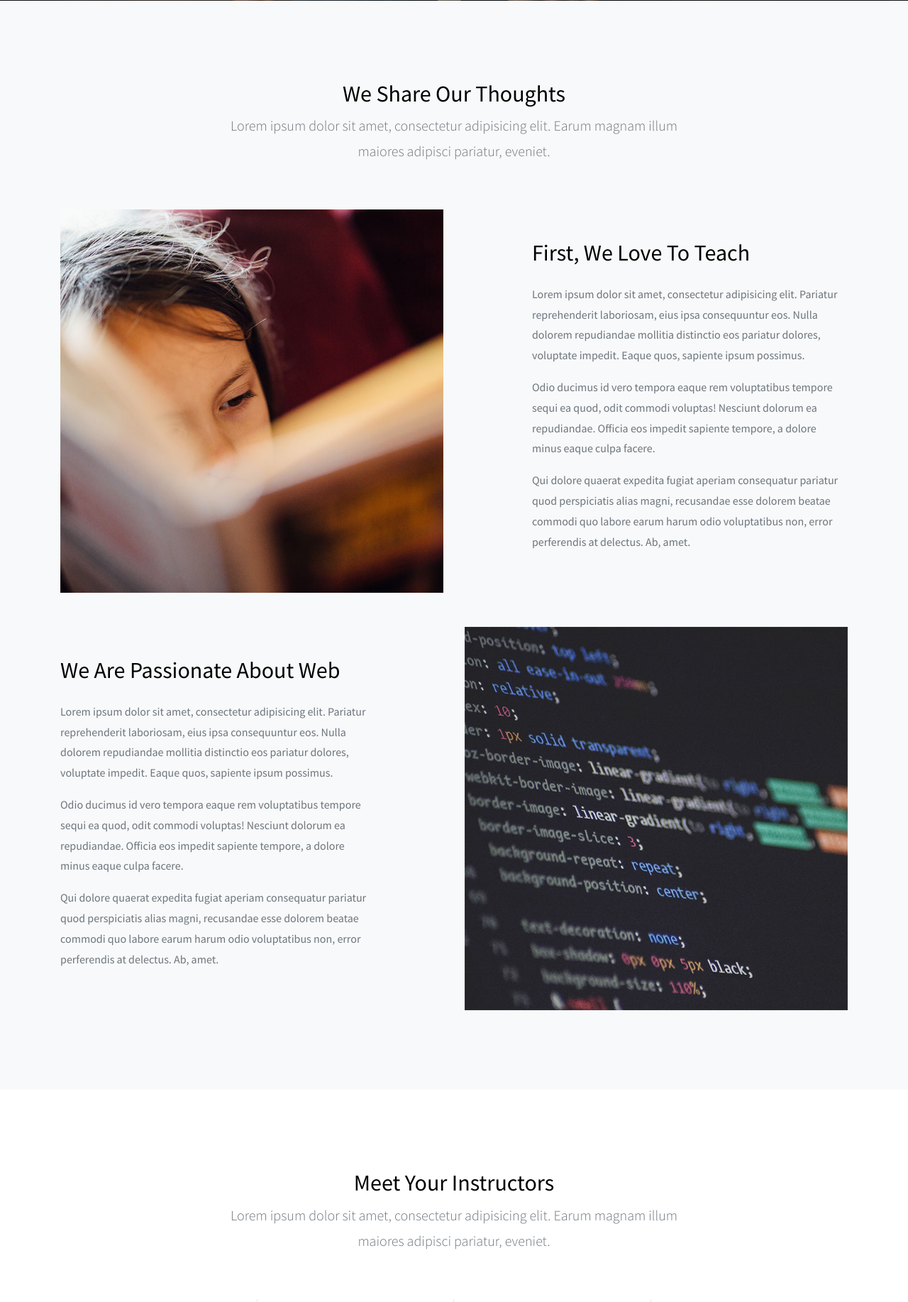
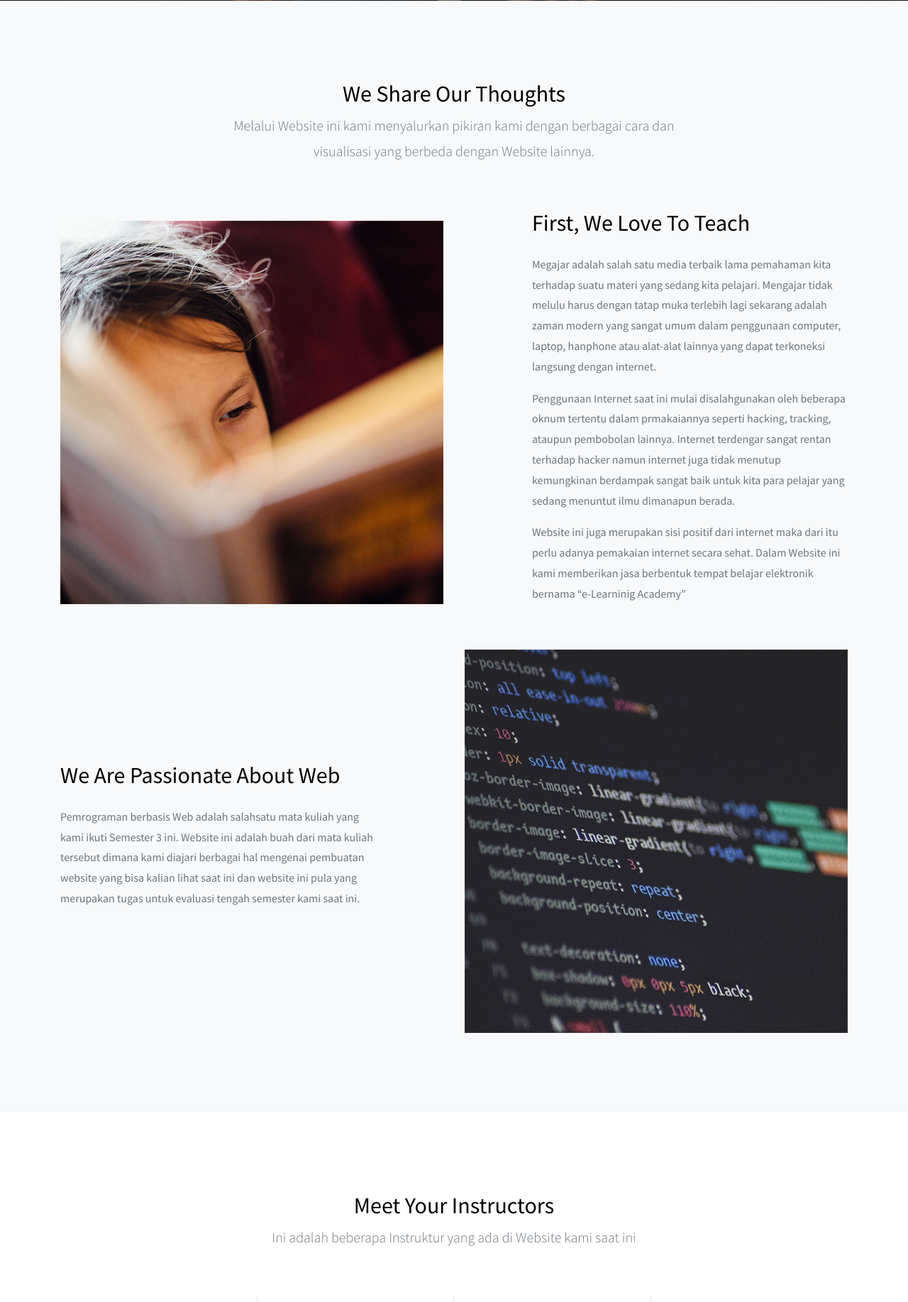
Before and after one commit to 2019Ganjil-PemrogramanBerbasisWeb/tugas2-web-ea, a PHP site: page /ea/about.php in a window 1280 px wide. Shown: the part 549-2383 px from the top of the page at 71% size. Run offline with PHP 8.4, Linux system fonts and the light colour scheme.

Commit message:
About Fix

```diff
--- a/about.php
+++ b/about.php
@@ -22,7 +22,7 @@
     <div class="row justify-content-center mb-5">
       <div class="col-md-7 text-center">
         <h2>We Share Our Thoughts</h2>
-        <p class="lead">Lorem ipsum dolor sit amet, consectetur adipisicing elit. Earum magnam illum maiores adipisci pariatur, eveniet.</p>
+        <p class="lead">Melalui Website ini kami menyalurkan pikiran kami dengan berbagai cara dan visualisasi yang berbeda dengan Website lainnya.</p>
       </div>
     </div>
 
@@ -34,9 +34,9 @@
       <div class="col-md-1 order-2"></div>
       <div class="col-md-5 order-3">
         <h2 class="mb-4">First, We Love To Teach</h2>
-        <p>Lorem ipsum dolor sit amet, consectetur adipisicing elit. Pariatur reprehenderit laboriosam, eius ipsa consequuntur eos. Nulla dolorem repudiandae mollitia distinctio eos pariatur dolores, voluptate impedit. Eaque quos, sapiente ipsum possimus.</p>
-        <p>Odio ducimus id vero tempora eaque rem voluptatibus tempore sequi ea quod, odit commodi voluptas! Nesciunt dolorum ea repudiandae. Officia eos impedit sapiente tempore, a dolore minus eaque culpa facere.</p>
-        <p>Qui dolore quaerat expedita fugiat aperiam consequatur pariatur quod perspiciatis alias magni, recusandae esse dolorem beatae commodi quo labore earum harum odio voluptatibus non, error perferendis at delectus. Ab, amet.</p>
+        <p>Megajar adalah salah satu media terbaik lama pemahaman kita terhadap suatu materi yang sedang kita pelajari. Mengajar tidak melulu harus dengan tatap muka terlebih lagi sekarang adalah zaman modern yang sangat umum dalam penggunaan computer, laptop, hanphone atau alat-alat lainnya yang dapat terkoneksi langsung dengan internet.</p>
+        <p>Penggunaan Internet saat ini mulai disalahgunakan oleh beberapa oknum tertentu dalam prmakaiannya seperti hacking, tracking, ataupun pembobolan lainnya. Internet terdengar sangat rentan terhadap hacker namun internet juga tidak menutup kemungkinan berdampak sangat baik untuk kita para pelajar yang sedang menuntut ilmu dimanapun berada.</p>
+        <p>Website ini juga merupakan sisi positif dari internet maka dari itu perlu adanya pemakaian internet secara sehat. Dalam Website ini kami memberikan jasa berbentuk tempat belajar elektronik bernama “e-Learninig Academy”</p>
       </div>
 
     </div>
@@ -49,9 +49,7 @@
       <div class="col-md-1 order-2"></div>
       <div class="col-md-5 order-1">
         <h2 class="mb-4">We Are Passionate About Web</h2>
-        <p>Lorem ipsum dolor sit amet, consectetur adipisicing elit. Pariatur reprehenderit laboriosam, eius ipsa consequuntur eos. Nulla dolorem repudiandae mollitia distinctio eos pariatur dolores, voluptate impedit. Eaque quos, sapiente ipsum possimus.</p>
-        <p>Odio ducimus id vero tempora eaque rem voluptatibus tempore sequi ea quod, odit commodi voluptas! Nesciunt dolorum ea repudiandae. Officia eos impedit sapiente tempore, a dolore minus eaque culpa facere.</p>
-        <p>Qui dolore quaerat expedita fugiat aperiam consequatur pariatur quod perspiciatis alias magni, recusandae esse dolorem beatae commodi quo labore earum harum odio voluptatibus non, error perferendis at delectus. Ab, amet.</p>
+        <p>Pemrograman berbasis Web adalah salahsatu mata kuliah yang kami ikuti Semester 3 ini. Website ini adalah buah dari mata kuliah tersebut dimana kami diajari berbagai hal mengenai pembuatan website yang bisa kalian lihat saat ini dan website ini pula yang merupakan tugas untuk evaluasi tengah semester kami saat ini.</p>
       </div>
 
     </div>
@@ -65,7 +63,7 @@
     <div class="row justify-content-center mb-5">
       <div class="col-md-7 text-center">
         <h2>Meet Your Instructors</h2>
-        <p class="lead">Lorem ipsum dolor sit amet, consectetur adipisicing elit. Earum magnam illum maiores adipisci pariatur, eveniet.</p>
+        <p class="lead">Ini adalah beberapa Instruktur yang ada di Website kami saat ini</p>
       </div>
     </div>
     <section class="school-features text-dark d-flex">
@@ -76,7 +74,7 @@
           <div class="media-body">
             <h3 class="mt-0">Rhea Smith</h3>
             <p class="instructor-meta">WordPress Expert</p>
-            <p>Lorem ipsum dolor sit amet, consectetur adipisicing elit. Tempora fuga suscipit numquam esse saepe quam, eveniet iure assumenda dignissimos aliquam!</p>
+            <p>Aku akan mengajarimu secara cepat dan praktis dalam membuat website dengan WordPress</p>
           </div>
         </div>
 
@@ -85,7 +83,7 @@
           <div class="media-body">
             <h3 class="mt-0">Gregg White</h3>
             <p class="instructor-meta">HTML4, CSS3 Expert</p>
-            <p>Delectus fuga voluptatum minus amet, mollitia distinctio assumenda voluptate quas repellat eius quisquam odio. Aliquam, laudantium, optio? Error velit, alias.</p>
+            <p>Pembuatan Web dari O? Bukan masalah.</p>
           </div>
         </div>
 
@@ -94,7 +92,7 @@
           <div class="media-body">
             <h3 class="mt-0">Rob Gold</h3>
             <p class="instructor-meta">JS Expert</p>
-            <p>Delectus fuga voluptatum minus amet, mollitia distinctio assumenda voluptate quas repellat eius quisquam odio. Aliquam, laudantium, optio? Error velit, alias.</p>
+            <p>Membuat Website dengan bahasa Pemrograman Tingkat Tinggi dan dinamis? Jawabannya memakai Javascript</p>
           </div>
         </div>
 
@@ -104,7 +102,7 @@
           <div class="media-body">
             <h3 class="mt-0">Wennie Poe</h3>
             <p class="instructor-meta">Angular JS Expert</p>
-            <p>Harum, adipisci, aspernatur. Vero repudiandae quos ab debitis, fugiat culpa obcaecati, voluptatibus ad distinctio cum soluta fugit sed animi eaque?</p>
+            <p>Ingin mencoba membuat Website dengan Framework tapi masih ingin memakai bahasa Pemrograman tingkat tinggi dan dinamis? Ayo Belajar dengan saya!</p>
           </div>
         </div>
       </div>
```
